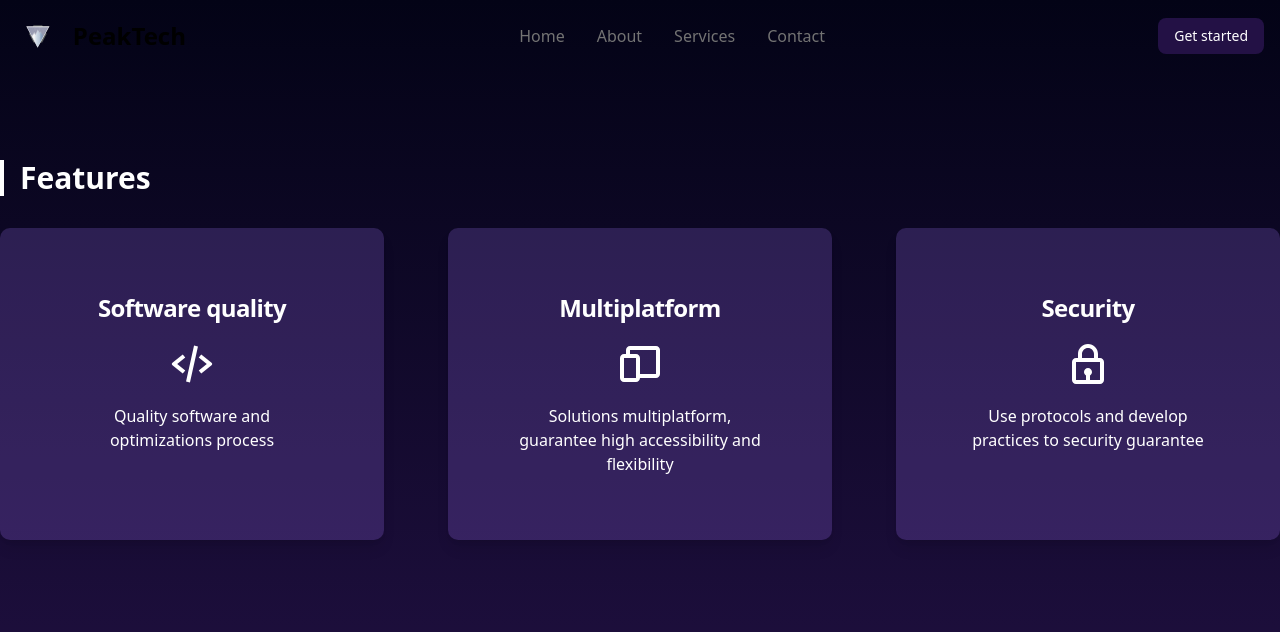
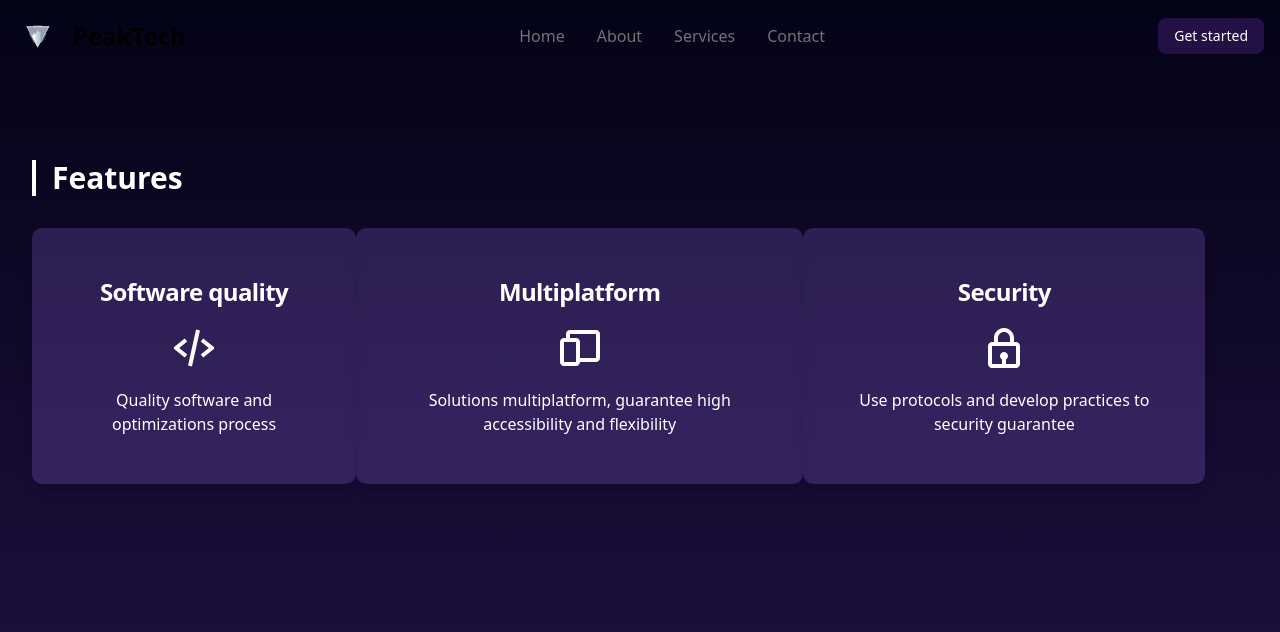
Before and after one commit to Ander45Portafol/PeackTeach, a Nuxt app: page / in a window 1280 px wide. Shown: the top 632 px of the page. Built offline with nearby package versions, Linux system fonts and the light colour scheme.

Commit message:
arreglando cards

```diff
--- a/Components/Card.vue
+++ b/Components/Card.vue
@@ -1,6 +1,6 @@
 <template>
     <div
-        class="block max-w-sm p-16 card rounded-lg shadow-lg dark:bg-gray-800 dark:border-gray-700 dark:hover:bg-gray-700 flex-col">
+        class="block max-w-md p-12 card rounded-lg shadow-lg dark:bg-gray-800 dark:border-gray-700 dark:hover:bg-gray-700 flex-col">
         <h5 class="mb-2 text-2xl font-bold tracking-tight text-white text-center dark:text-white">{{ props.title }}</h5>
         <div class="my-4 flex justify-center" v-html="props.icon">
         </div>
--- a/app.vue
+++ b/app.vue
@@ -1,11 +1,11 @@
 <template>
     <div class="w-screen h-screen body">
         <Navbar />
-        <main class=" container pt-40 mx-auto h-full">
+        <main class="container pt-40 mx-auto h-full">
             <div class="home">
 
             </div>
-            <div class="features flex-col w-full">
+            <div class="features flex-col w-11/12 ml-8">
                 <div class="w-full flex">
                     <div class="h-9 w-1 bg-white"></div>
                     <h1 class="text-white font-bold text-3xl ml-4">Features</h1>
```
